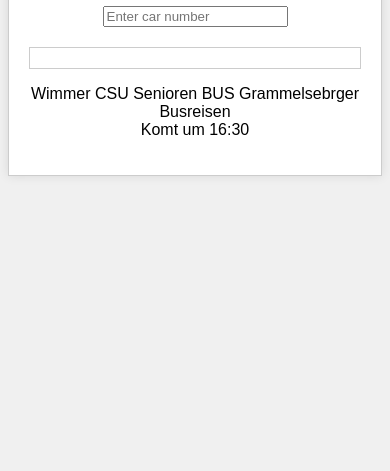
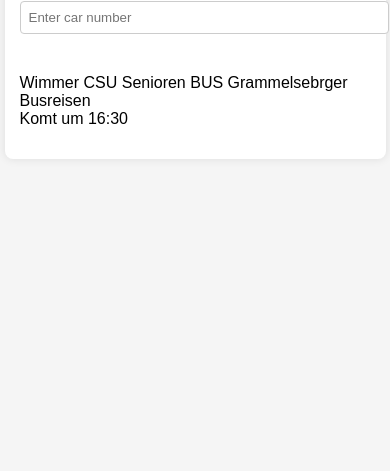
Before and after one commit to sydorovay/Parking, a plain HTML site: page index.html in a window 390 px wide. Shown: the part 389-860 px from the top of the page. Drawn offline with Linux system fonts and the light colour scheme.

Commit message:
add adaptive

```diff
--- a/script.js
+++ b/script.js
@@ -13,7 +13,7 @@
   const searchInput = document.getElementById('searchInput').value;
   const resultDiv = document.getElementById('result');
 
-  // Extract only digits from the input
+  // Видаляємо всі нецифрові символи з введення
   const carNumber = searchInput.replace(/\D/g, '');
 
   if (carNumber in cars) {
--- a/styles.css
+++ b/styles.css
@@ -1,28 +1,38 @@
 body {
   font-family: Arial, sans-serif;
+  margin: 0;
+  padding: 0;
   display: flex;
   justify-content: center;
   align-items: center;
   height: 100vh;
-  background-color: #f0f0f0;
+  background-color: #f5f5f5;
 }
 
 .container {
-  text-align: center;
+  width: 100%;
+  max-width: 500px;
   padding: 20px;
+  background: #fff;
+  box-shadow: 0 0 10px rgba(0, 0, 0, 0.1);
+  border-radius: 8px;
+}
+
+input[type="text"] {
+  width: 100%;
+  padding: 10px;
+  margin-bottom: 10px;
   border: 1px solid #ccc;
-  background-color: #fff;
-  box-shadow: 0 0 10px rgba(0, 0, 0, 0.1);
+  border-radius: 4px;
 }
 
 #result {
-  margin-top: 20px;
   padding: 10px;
-  border: 1px solid #ccc;
+  border-radius: 4px;
+  text-align: center;
 }
 
 .success {
-  background-color: aquamarine;
   background-color: green;
   color: white;
 }
@@ -31,3 +41,20 @@
   background-color: red;
   color: white;
 }
+
+/* Медіа-запити для адаптації під мобільні пристрої */
+@media (max-width: 600px) {
+  .container {
+    width: 90%;
+    padding: 15px;
+  }
+
+  input[type="text"] {
+    padding: 8px;
+    margin-bottom: 8px;
+  }
+
+  #result {
+    padding: 8px;
+  }
+}
```
Also changed, not shown: index.html (+2 -2 lines).
